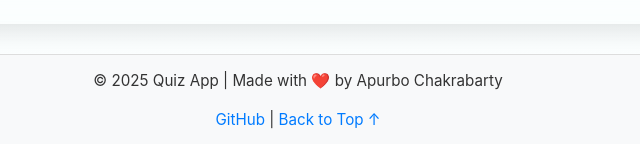
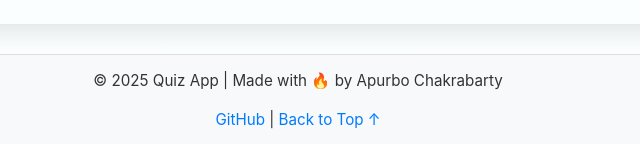
Before and after one commit to Apurbo2k25/Final_Project, a plain HTML site: page frontend/index.html in a window 1280 px wide. Shown: the part 653-797 px from the top of the page, 342-982 px from the left. Drawn offline with nearby package versions, Linux system fonts and the light colour scheme.

Commit message:
little change

```diff
--- a/frontend/index.html
+++ b/frontend/index.html
@@ -64,7 +64,7 @@
     <!-- 🔻 Footer -->
     <footer class="app-footer">
       <div class="footer-content">
-        <p>&copy; 2025 Quiz App | Made with ❤️ by Apurbo Chakrabarty</p>
+        <p>&copy; 2025 Quiz App | Made with 🔥 by Apurbo Chakrabarty</p>
         <a href="https://github.com/Apurbo2k25" target="_blank">GitHub</a> |
         <a href="#" onclick="scrollToTop()">Back to Top ↑</a>
       </div>
```
